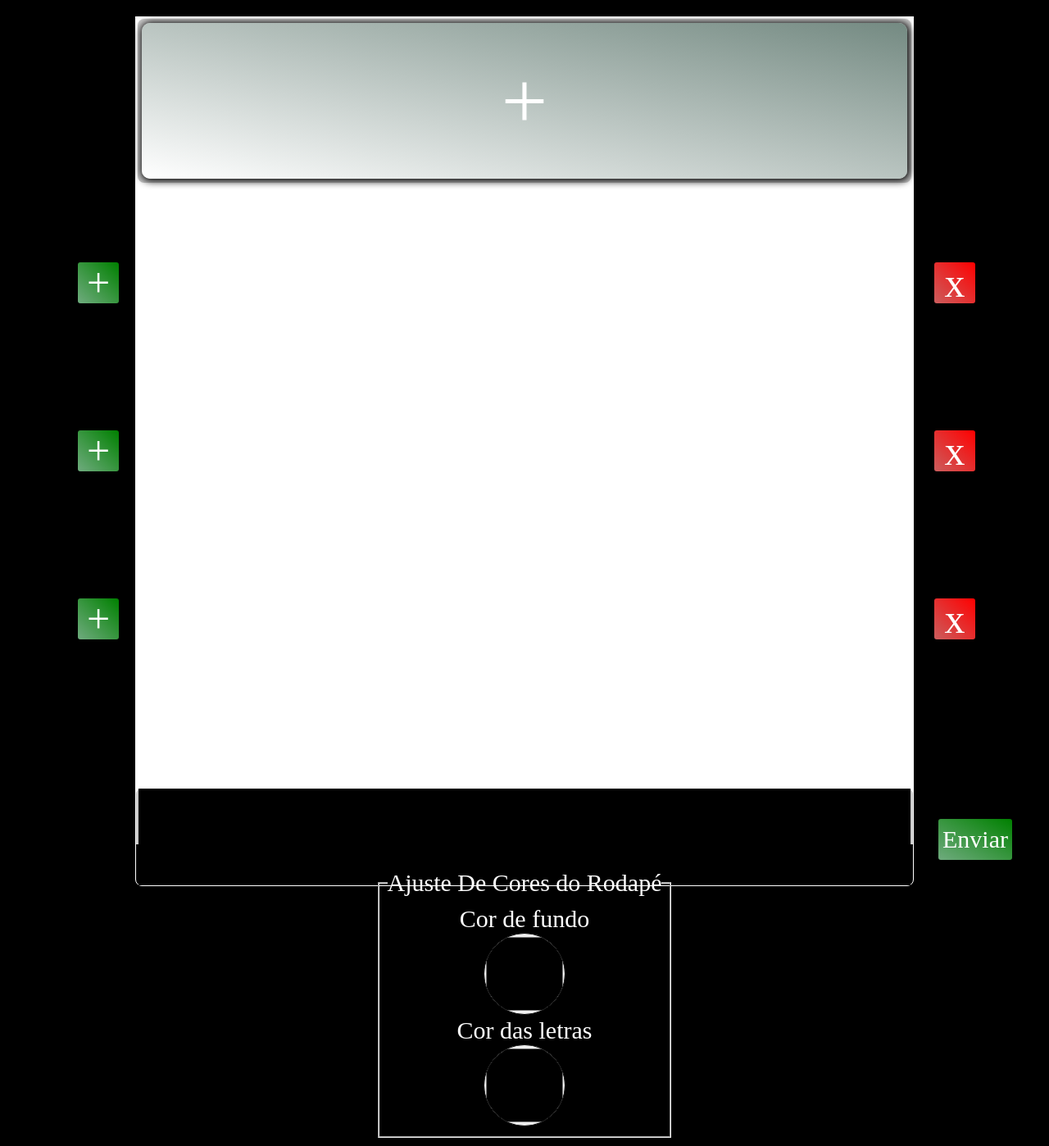
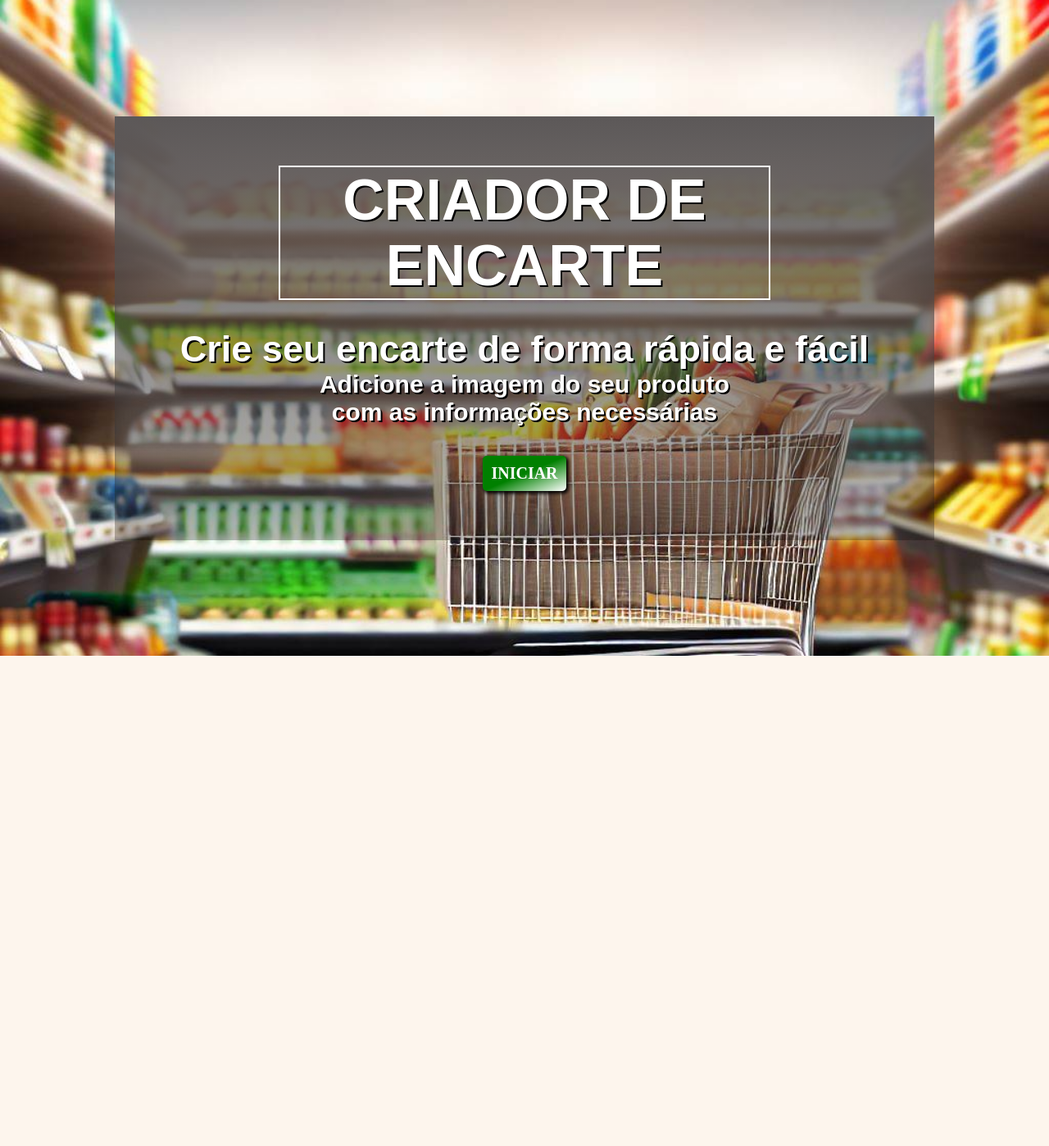
Before and after one commit to robson-magalhaes/Criar_encarte_basico, a PHP site: page / in a window 1280 px wide. Shown: the whole page at 82% size. After the commit the page ends 800 px from the top, so only its background shows below. Run offline with PHP 8.4, Linux system fonts and the light colour scheme.

Commit message:
adicionando pagina home

```diff
--- /dev/null
+++ b/assets/css/style.css
@@ -0,0 +1,75 @@
+*{
+    box-sizing: border-box;
+    margin: 0;
+    padding: 0;
+}
+body{
+    max-width: 100vw;
+    max-height: 100vh;
+}
+main{
+    width: 100vw;
+    height: 100vh;
+    /* padding: 0 200px 0 200px; */
+    display: flex;
+    align-items: center;
+    justify-content: center;
+    background-color: black;
+    background-image: url('../image/bgEncarte1.jpg');
+    background-position: center;
+    background-size: cover;
+}
+.container{
+    padding: 60px;
+    display: flex;
+    flex-direction: column;
+    align-items: center;
+    justify-content: center;
+    height: auto;
+    width: auto;
+    color: white;
+    /* background-color: rgba(0, 0, 0, 0.263); */
+    background-image: linear-gradient(to bottom, rgb(92, 88, 88), rgba(0, 0, 0, 0.263));
+    /* opacity: 50%; */
+    width: 1000px;
+}
+.desc{
+    display: flex;
+    flex-direction: column;
+    align-items: center;
+    justify-content: center;
+    text-align: center;
+    font-size: 30px;
+    font-family: Arial, Helvetica, sans-serif;
+    font-weight: bold;
+    color: white;
+    text-shadow: 2px 2px black;
+}
+.desc>h1{
+    color: white;
+    border: solid 2px white;
+    font-size: 70px;
+    width: 600px;
+    text-shadow: 2px 2px black;
+}
+.desc>h2{
+    color: white;
+}
+#btn-redirect{
+    color: white;
+    font-family: 'Times New Roman', Times, serif;
+    border: none;
+    border-radius: 5px;
+    padding: 10px;
+    font-size: 20px;
+    font-weight: bold;
+    background-image: linear-gradient(to top left, white, green 50%);
+    box-shadow: 2px 2px 4px 1px black;
+    transition: 0.3s;
+    cursor: pointer;
+}
+#btn-redirect:hover{
+    transition: 0.3s;
+    transform: scale(1.1);
+    background-image: linear-gradient(to top left, white, green 85%);
+}
--- a/assets/css/style_model.css
+++ b/assets/css/style_model.css
@@ -12,6 +12,9 @@ body{
     display: flex;
     flex-direction: column;
     align-items: center;
+    background-image: url('../image/bgEncarte2.jpg');
+    background-size: cover;
+    background-position: center;
 }
 main{
     background-position: center;
@@ -79,6 +82,7 @@ input{
     display: flex;
     flex-wrap: wrap;
     min-height: 245px;
+    background-color: white;
 }
 #encarte-main{
     flex: 1;
@@ -234,8 +238,6 @@ input[type="color"]{
 }
 #ajusteCor{
     display: flex;
-    padding: 10px;
-    font-size: 30px;
     align-items: center;
     justify-content: center;
 }
@@ -243,6 +245,8 @@ input[type="color"]{
     padding: 10px;
     font-size: 30px;
     text-align: center;
+    position: absolute;
+    transform: translateY(200px);
 }
 /*BOTAO*/
 
@@ -383,8 +387,7 @@ input#valor{
         border-radius: 100%;
     }
     #ajusteCor{
-        transform: translateX(0px) translateY(1650px);
-        position: fixed;
+        transform: translateY(300px);
         z-index: 77;
         display: flex;
         padding: 10px;
--- a/index.html
+++ b/index.html
@@ -1,114 +1,22 @@
 <!DOCTYPE html>
-<html lang="pt-BR">
+<html lang="en">
 <head>
     <meta charset="UTF-8">
     <meta name="viewport" content="width=device-width, initial-scale=1.0">
-    <link rel="stylesheet" href="assets/css/style_model.css">
-    <title>Encarte</title>
+    <link rel="stylesheet" href="assets/css/style.css">
+    <title>Home</title>
 </head>
 <body>
-    <div id="ajusteEncarte">
-            <!-- <h2>ADICIONAR ENCARTE</h2><br><hr><br>
-        <div>
-            <h3>ADICIONAR IMAGEM DO PRODUTO</h3>
-            <input type="file" id="file-encarte" display="block"><br>
+    <main>
+        <div class="container">
+            <div class="desc">
+                <h1>CRIADOR DE ENCARTE</h1><br>
+                <h2>Crie seu encarte de forma rápida e fácil<br></h2>
+                    Adicione a imagem do seu produto <br> com as informações necessárias
+            </div>
+            <br><br>
+            <a href="criarEncarte.html"><button id="btn-redirect">INICIAR</button></a>
         </div>
-        <div>
-            <h3>NOME DO PRODUTO</h3><br>
-            <input type="text" id="descProduto" required><br>
-        </div>
-        <div class="formatoPreco">
-            <div>
-                <h3>PREÇO</h3><br>
-                <input type="number" id="valorPreco" required>
-            </div>
-            <div id="formPreco">
-                <h3>Unidade,Kg, Litros...</h3><br>
-                <input type="text" id="formProd" required>
-            </div>
-        </div>
-        <div>
-            <button onclick="addEncarte(event)" id="btn-enc" data-id="${a}" data-item${a+1}="${item}">ENVIAR</button>
-        </div> -->
-    </div>
-
-    <main>
-        <div id="header-main">
-            <label for="file-header" onclick="addHeader()" id="display-header">+</label>
-                <input type="file" id="file-header" style="display:none">
-        </div>
-
-        <div class="container" id="container">
-            <div id="view-encarte" class="count-encarte">
-
-                <!-- <div id="encarte-main" class="view" data-item1="0" data-id="0">
-                    <label for="" onclick="abrirAjuste(event)" class="display-encarte" data-id="0" data-item1="0" style="display: none;">+</label>
-                    <div id="nomeProduto">Papel Hegienico</div>
-                    <div id="valorEnc">
-                        <div> 12,00 <h6>kg</h6> </div>
-                        <img src="assets/image/bgPrecoOk.png">
-                    </div>
-                    <img src="assets/image/Produtos/7.jpg">
-                </div>
-
-                <div id="encarte-main" class="view" data-item1="0" data-id="0">
-                    <label for="" onclick="abrirAjuste(event)" class="display-encarte" data-id="0" data-item1="0" style="display: none;">+</label>
-                    <div id="nomeProduto">Papel Hegienico</div>
-                    <div id="valorEnc">
-                        <div> 12,00 <h6>kg</h6> </div>
-                        <img src="assets/image/bgPrecoOk.png">
-                    </div>
-                    <img src="assets/image/Produtos/1.jpg">
-                </div>
-
-                <div id="encarte-main" class="view" data-item1="0" data-id="0">
-                    <label for="" onclick="abrirAjuste(event)" class="display-encarte" data-id="0" data-item1="0" style="display: none;">+</label>
-                    <div id="nomeProduto">Papel Hegienico</div>
-                    <div id="valorEnc">
-                        <div> 12,00 <h6>kg</h6> </div>
-                        <img src="assets/image/bgPrecoOk.png">
-                    </div>
-                    <img src="assets/image/Produtos/1.jpg">
-                </div> -->
-            </div>
-
-            <div id="view-encarte" class="count-encarte">
-            </div>
-
-            <div id="view-encarte" class="count-encarte">
-            </div>
-
-        </div>
-
-        <div id="footer-main">
-            <textarea name="" id="footerArea" cols="30" rows="10"></textarea>
-
-            <div class="addFooter" onclick="ajusteCor()">Enviar</div>
-                <!-- <input type="text"> -->
-            <!-- <label for="file-footer" onclick="addFooter()" id="display-footer">+</label>
-                <input type="file" id="file-footer" style="display:none"> -->
-        </div>
-
     </main>
-    <div id="ajusteCor">
-        <fieldset><legend>Ajuste De Cores do Rodapé</legend>
-            <div>Cor de fundo</div>
-            <input type="color" name="" id="corBgFooter"><br>
-            <div>Cor das letras</div>
-            <input type="color" name="" id="corLetFooter">
-        </fieldset>
-    </div>
-
-    <div class="addBox">
-        <div class="add" onclick="addBox(event)" data-id="0">+</div>
-        <div class="add" onclick="addBox(event)" data-id="1">+</div>
-        <div class="add" onclick="addBox(event)" data-id="2">+</div>
-    </div>
-    <div class="removeBox">
-        <div class="remove" onclick="removeBox(event)" data-id="0">x</div>
-        <div class="remove" onclick="removeBox(event)" data-id="1">x</div>
-        <div class="remove" onclick="removeBox(event)" data-id="2">x</div>
-    </div>
-    <script src="assets/js/script_model.js"></script>
 </body>
 </html>
```
Also changed, not shown: criarEncarte.html (added, +114 -0 lines), assets/image/Panfleto promocional com ofertas da semana gradiente vermelho e amarelo.png (deleted), assets/image/Produtos/1.jpg (deleted), assets/image/Produtos/2.jpg (deleted), assets/image/Produtos/3.jpg (deleted), assets/image/Produtos/4.jpg (deleted), assets/image/Produtos/5.jpg (deleted), assets/image/Produtos/6.jpg (deleted), assets/image/Produtos/7.jpg (deleted), assets/image/bgEncarte1.jpg (added), assets/image/bgEncarte2.jpg (added), assets/image/bgPreco.jpg (deleted), assets/image/mercado_Joacima.png (deleted), assets/image/modelo-encarte-1.png (deleted), 1 more files.
